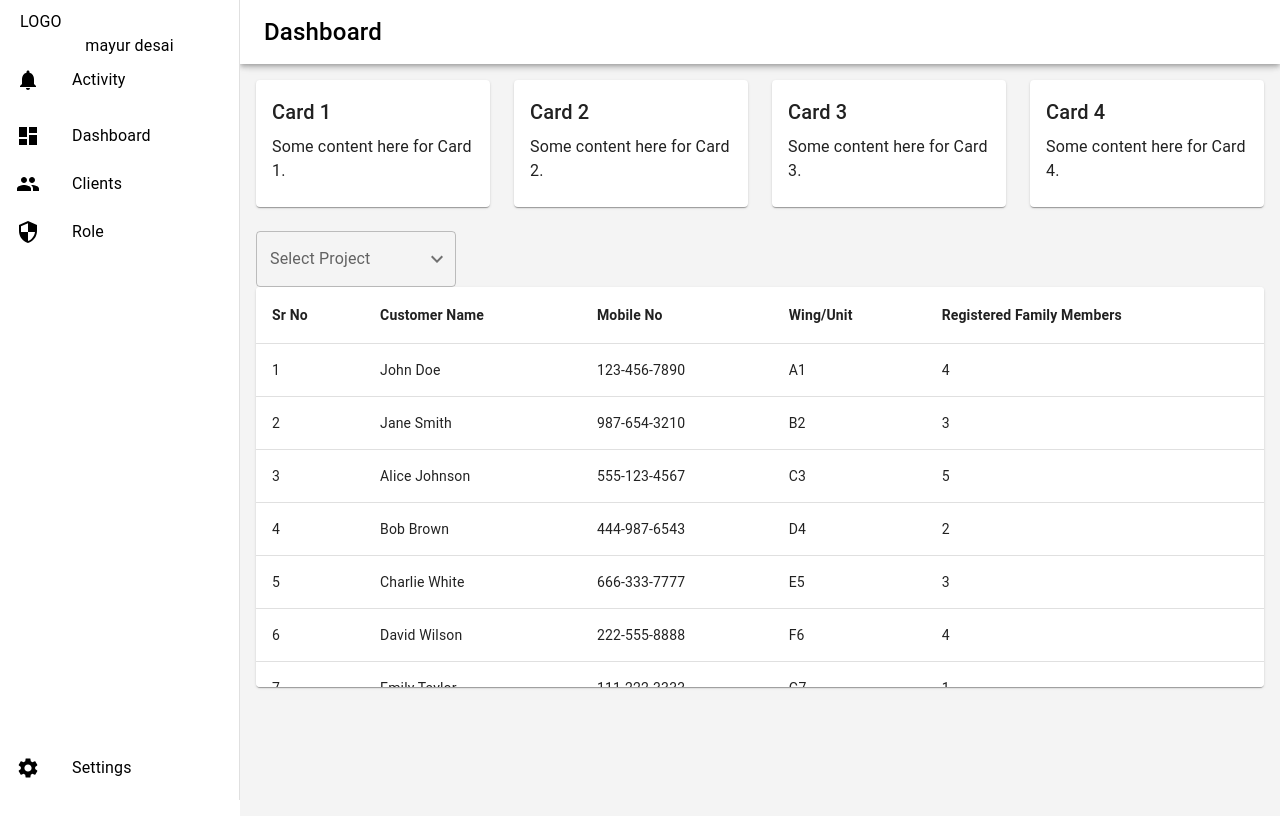
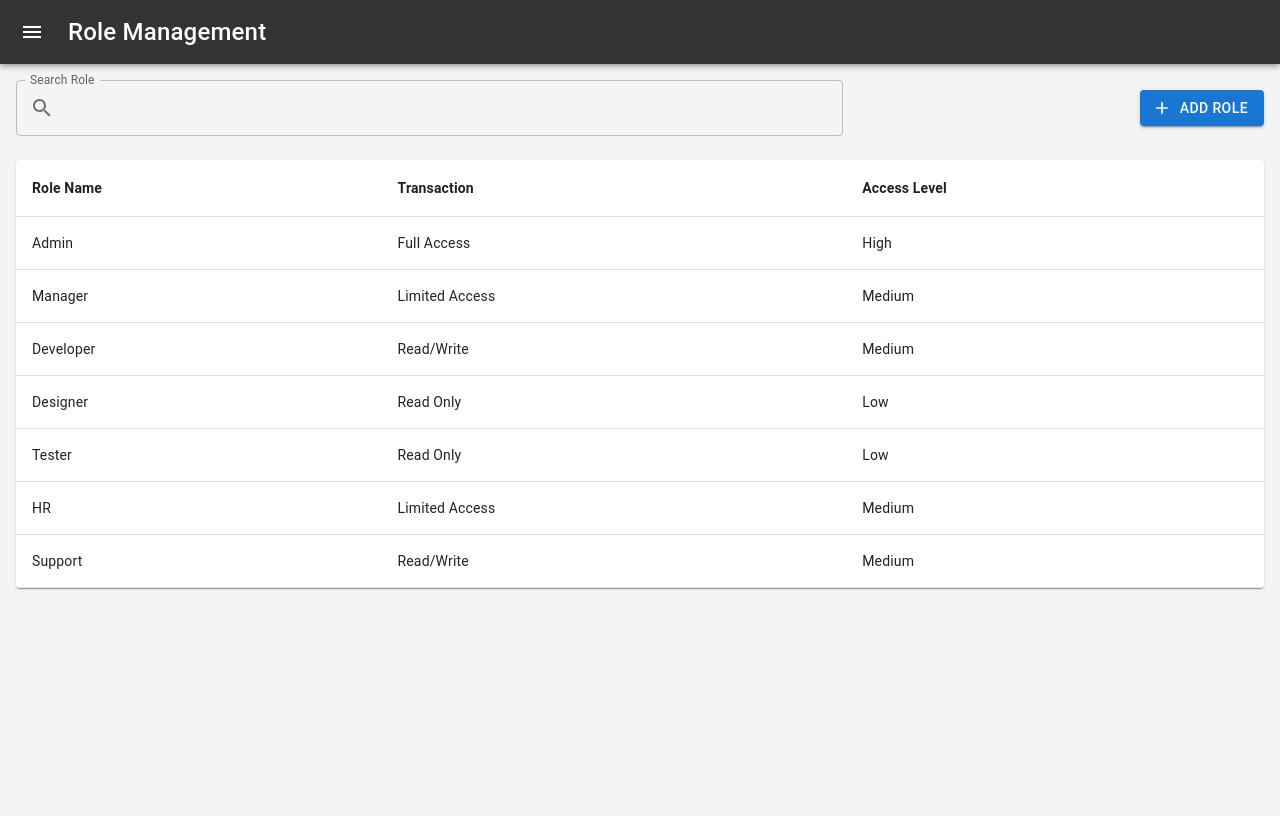
Before and after one commit to Lars1156/mypage, a React (Create React App) app: page /roles in a window 1280 px wide. Shown: the top 816 px of the page. Built offline with nearby package versions, Linux system fonts and the light colour scheme.

Commit message:
role Managemanrt Page Also Created

```diff
--- a/src/App.js
+++ b/src/App.js
@@ -1,9 +1,14 @@
 import React from "react";
 import Dashboard from "./components/Dashboard";
+import { Routes , Route } from "react-router-dom";
+import RoleManagement from "./components/RoleManagement";
 function App() {
   return (
     <div className="App">
-      <Dashboard/>
+       <Routes>
+        <Route path="/" element={<Dashboard />} />
+        <Route path="/roles" element = {<RoleManagement/>}/>
+       </Routes>
     </div>
   );
 }
--- /dev/null
+++ b/src/components/RoleManagement.jsx
@@ -0,0 +1,117 @@
+import React, { useState } from 'react';
+import {
+  AppBar,
+  Toolbar,
+  Typography,
+  Box,
+  IconButton,
+  TextField,
+  Button,
+  Grid,
+  Table,
+  TableBody,
+  TableCell,
+  TableContainer,
+  TableHead,
+  TableRow,
+  Paper,
+  InputAdornment,
+} from '@mui/material';
+import {
+  Menu as MenuIcon,
+  Add as AddIcon,
+  Search as SearchIcon,
+} from '@mui/icons-material';
+
+function RoleManagement() {
+  const [searchQuery, setSearchQuery] = useState('');
+
+  // Dummy data for roles
+  const roles = [
+    { id: 1, roleName: 'Admin', transaction: 'Full Access', accessLevel: 'High' },
+    { id: 2, roleName: 'Manager', transaction: 'Limited Access', accessLevel: 'Medium' },
+    { id: 3, roleName: 'Developer', transaction: 'Read/Write', accessLevel: 'Medium' },
+    { id: 4, roleName: 'Designer', transaction: 'Read Only', accessLevel: 'Low' },
+    { id: 5, roleName: 'Tester', transaction: 'Read Only', accessLevel: 'Low' },
+    { id: 6, roleName: 'HR', transaction: 'Limited Access', accessLevel: 'Medium' },
+    { id: 7, roleName: 'Support', transaction: 'Read/Write', accessLevel: 'Medium' },
+  ];
+
+  // Filtered roles based on search query
+  const filteredRoles = roles.filter((role) =>
+    role.roleName.toLowerCase().includes(searchQuery.toLowerCase())
+  );
+
+  return (
+    <div>
+      {/* AppBar */}
+      <AppBar position="sticky" sx={{ backgroundColor: '#333' }}>
+        <Toolbar>
+          <IconButton color="inherit" edge="start" sx={{ mr: 2 }}>
+            <MenuIcon />
+          </IconButton>
+          <Typography variant="h6" sx={{ flexGrow: 1, fontSize: '1.5rem' }}>
+            Role Management
+          </Typography>
+        </Toolbar>
+      </AppBar>
+
+      {/* Main Content Area */}
+      <Box sx={{ padding: '16px', backgroundColor: '#f4f4f4', height: '100vh' }}>
+        {/* Header with Search and Add Role Button */}
+        <Grid container spacing={2} alignItems="center" sx={{ marginBottom: 3 }}>
+          <Grid item xs={12} sm={8}>
+            <TextField
+              fullWidth
+              label="Search Role"
+              variant="outlined"
+              value={searchQuery}
+              onChange={(e) => setSearchQuery(e.target.value)}
+              InputProps={{
+                startAdornment: (
+                  <InputAdornment position="start">
+                    <SearchIcon />
+                  </InputAdornment>
+                ),
+              }}
+            />
+          </Grid>
+          <Grid item xs={12} sm={4} sx={{ display: 'flex', justifyContent: 'flex-end' }}>
+            <Button
+              variant="contained"
+              color="primary"
+              startIcon={<AddIcon />}
+              onClick={() => console.log('Add Role Clicked')}
+            >
+              Add Role
+            </Button>
+          </Grid>
+        </Grid>
+
+        {/* Table for Roles */}
+        <TableContainer component={Paper}>
+          <Table aria-label="roles table">
+            <TableHead>
+              <TableRow>
+                <TableCell><strong>Role Name</strong></TableCell>
+                <TableCell><strong>Transaction</strong></TableCell>
+                <TableCell><strong>Access Level</strong></TableCell>
+              </TableRow>
+            </TableHead>
+            <TableBody>
+              {filteredRoles.map((role) => (
+                <TableRow key={role.id}>
+                  <TableCell>{role.roleName}</TableCell>
+                  <TableCell>{role.transaction}</TableCell>
+                  <TableCell>{role.accessLevel}</TableCell>
+                </TableRow>
+              ))}
+            </TableBody>
+          </Table>
+        </TableContainer>
+      </Box>
+    </div>
+  );
+}
+
+export default RoleManagement;
--- a/src/index.js
+++ b/src/index.js
@@ -3,12 +3,13 @@ import ReactDOM from 'react-dom/client';
 import './index.css';
 import App from './App';
 import reportWebVitals from './reportWebVitals';
+import { BrowserRouter } from 'react-router-dom';
 
 const root = ReactDOM.createRoot(document.getElementById('root'));
 root.render(
-  <React.StrictMode>
-    <App />
-  </React.StrictMode>
+   <BrowserRouter>
+     <App/>
+   </BrowserRouter>
 );
 
 // If you want to start measuring performance in your app, pass a function
```
